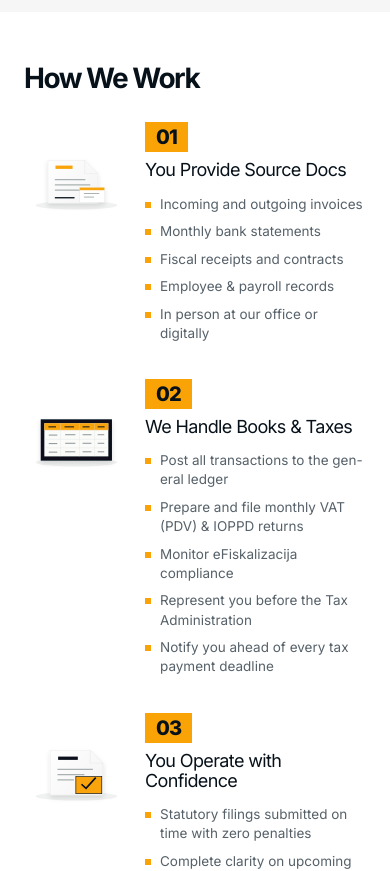
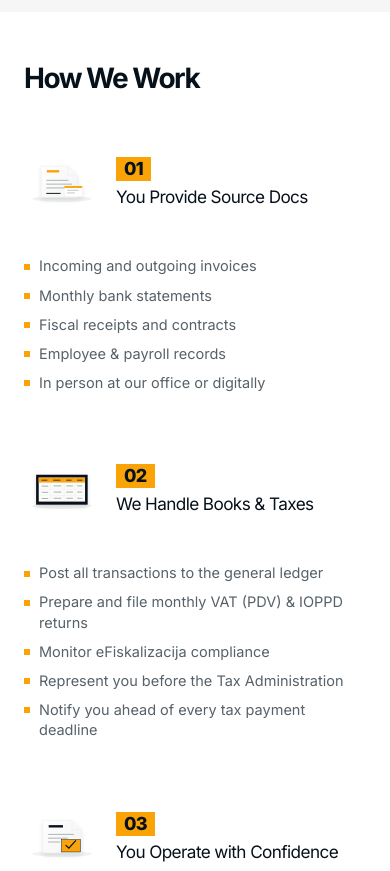
Before and after one commit to IraselDOO/SmartFinance, a Next.js app: page / in a window 390 px wide. Shown: the part 2320-3191 px from the top of the page. Built offline with nearby package versions, Linux system fonts and the light colour scheme.

Commit message:
Optimize mobile workflow layout: inline icon header and full-width bullet list

```diff
--- a/src/app/sections.css
+++ b/src/app/sections.css
@@ -314,6 +314,12 @@
   z-index: 1;
   min-width: 0;
 }
+.sf-workflow__header {
+  display: contents;
+}
+.sf-workflow__title-group {
+  display: contents;
+}
 .sf-workflow__visual {
   display: grid;
   place-items: center;
@@ -348,7 +354,8 @@
   line-height: 1.14;
   letter-spacing: -0.035em;
 }
-.sf-workflow__step > ul {
+.sf-workflow__step > ul,
+.sf-workflow__list {
   display: grid;
   gap: clamp(6px, 1svh, 9px);
   min-width: 0;
@@ -361,12 +368,14 @@
   overflow-wrap: anywhere;
   hyphens: auto;
 }
-.sf-workflow__step > ul li {
+.sf-workflow__step > ul li,
+.sf-workflow__list li {
   position: relative;
   min-width: 0;
   padding-left: 15px;
 }
-.sf-workflow__step > ul li::before {
+.sf-workflow__step > ul li::before,
+.sf-workflow__list li::before {
   position: absolute;
   top: 0.52em;
   left: 0;
@@ -998,28 +1007,50 @@
     display: none;
   }
   .sf-workflow__step {
-    display: grid;
-    grid-template-columns: minmax(130px, 0.52fr) minmax(0, 1fr);
-    grid-template-rows: auto auto 1fr;
-    column-gap: 24px;
+    display: flex;
+    flex-direction: column;
+    gap: 14px;
+  }
+  .sf-workflow__header {
+    display: flex;
+    align-items: center;
+    gap: 16px;
   }
   .sf-workflow__visual {
-    grid-row: 1 / 4;
-    height: 155px;
+    flex: 0 0 76px;
+    height: 70px;
     margin-bottom: 0;
+  }
+  .sf-workflow__visual svg {
+    width: 76px;
+    height: 70px;
   }
   .sf-workflow__step--2 .sf-workflow__visual {
     transform: none;
   }
+  .sf-workflow__title-group {
+    display: flex;
+    flex-direction: column;
+    align-items: flex-start;
+    gap: 6px;
+    min-width: 0;
+  }
   .sf-workflow__number {
-    align-self: start;
-    justify-self: start;
+    font-size: 18px;
+    padding: 3px 8px;
   }
   .sf-workflow__step h3 {
-    margin-top: 8px;
+    margin: 0;
+    max-width: none;
+    font-size: clamp(17px, 4.4vw, 20px);
+    line-height: 1.2;
   }
-  .sf-workflow__step > ul {
-    grid-column: 2;
+  .sf-workflow__list {
+    width: 100%;
+    gap: 8px;
+  }
+  .sf-workflow__list li {
+    font-size: 14.5px;
   }
 }
 
--- a/src/components/Workflow.tsx
+++ b/src/components/Workflow.tsx
@@ -18,12 +18,16 @@ export default function Workflow({ t }: WorkflowProps) {
               className={`sf-workflow__step sf-workflow__step--${index + 1}`}
               key={step.number}
             >
-              <div className="sf-workflow__visual">
-                <WorkflowVisual kind={index} />
+              <div className="sf-workflow__header">
+                <div className="sf-workflow__visual">
+                  <WorkflowVisual kind={index} />
+                </div>
+                <div className="sf-workflow__title-group">
+                  <div className="sf-workflow__number">{step.number}</div>
+                  <h3>{step.title}</h3>
+                </div>
               </div>
-              <div className="sf-workflow__number">{step.number}</div>
-              <h3>{step.title}</h3>
-              <ul>
+              <ul className="sf-workflow__list">
                 {step.items.map((item) => (
                   <li key={item}>{item}</li>
                 ))}
```
